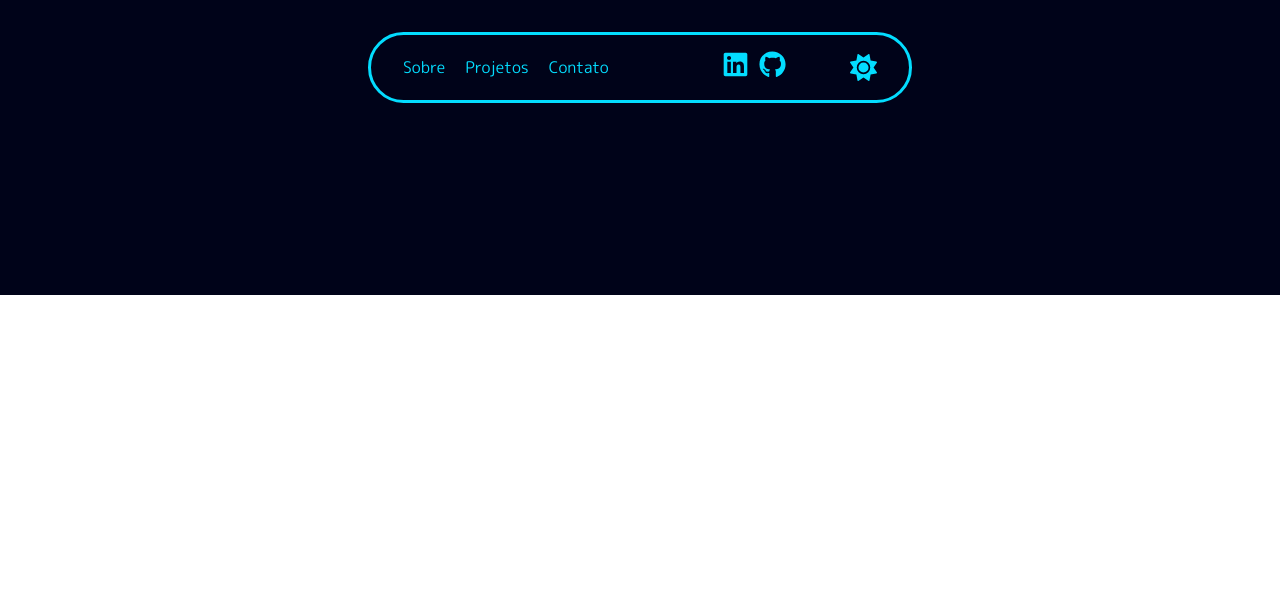
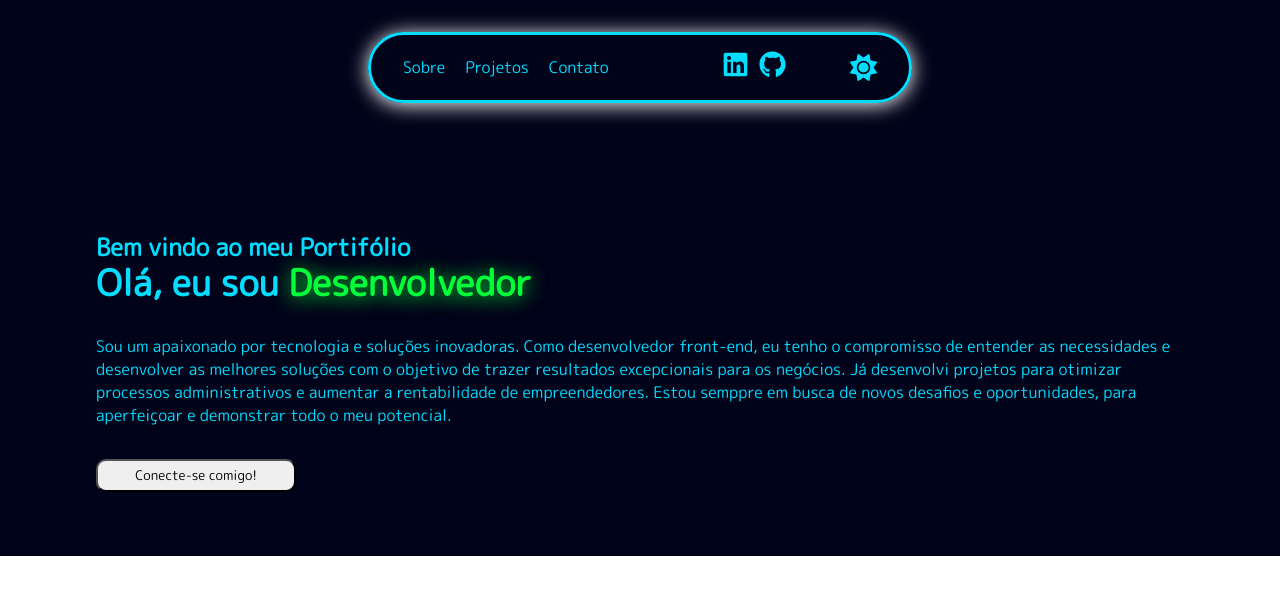
Before and after one commit to Douglas4242/portifolio, a React (Vite) app: page / in a window 1280 px wide. Shown: the top 594 px of the page. Built offline with nearby package versions, Linux system fonts and the light colour scheme.

Commit message:
Navbar and introduction Update

```diff
--- a/src/assets/components/intro/Introduction.jsx
+++ b/src/assets/components/intro/Introduction.jsx
@@ -1,13 +1,50 @@
-import React, { useContext } from 'react'
+import React, { useContext, useEffect, useState } from 'react'
 import './introduction.css'
 import { ThemeContext } from '../../context/ThemeContext'
 
 const Introduction = () => {
     const { lightTheme } = useContext(ThemeContext)
+    const [text, setText] = useState('')
+    const toRotate = ['Douglas Moraes!   ', 'Desenvolvedor Front-End!   ']
+    const [loop, setLoop] = useState(0)
+    const [isDeleting, setIsDeleting] = useState(false)
+    const deletPeriod = 30
+    const writePeriod = 100
+    const [delta, setDelta] = useState(100)
+
+    useEffect(() => {
+        let ticker = setInterval(() => {
+            toType()
+        }, delta)
+        return () => { clearInterval(ticker) }
+    }, [text])
+
+    const toType = () => {
+        let i = loop % toRotate.length;
+        let fullText = toRotate[i]
+        let updatedText = isDeleting ? fullText.substring(0, text.length - 1) : fullText.substring(0, text.length + 1)
+
+        setText(updatedText)
+
+        if (!isDeleting && updatedText === fullText) {
+            setIsDeleting(true)
+            setDelta(deletPeriod)
+        } else if (isDeleting && updatedText === '') {
+            setIsDeleting(false)
+            setDelta(writePeriod)
+            setLoop(loop + 1)
+        }
+
+    }
 
     return (
         <div className={`pd__introduction section__padding ${lightTheme ? 'theme__light' : 'theme__dark'}`}>
-
+            <h4><strong>Bem vindo ao meu Portifólio</strong></h4>
+            <h1>Olá, eu sou <span className={lightTheme ? 'highlight-light' : 'highlight-dark'}>{text}</span></h1>
+            <div className="pd__introduction-text">
+                <p>Sou um apaixonado por tecnologia e soluções inovadoras. Como desenvolvedor front-end, eu tenho o compromisso de entender as necessidades e desenvolver as melhores soluções com o objetivo de trazer resultados excepcionais para os negócios. Já desenvolvi projetos para otimizar processos administrativos e aumentar a rentabilidade de empreendedores. Estou semppre em busca de novos desafios e oportunidades, para aperfeiçoar e demonstrar todo o meu potencial.</p>
+                <button className={lightTheme ? 'button__light' : 'button__dark'} type='button'>Conecte-se comigo!</button>
+            </div>
         </div>
     )
 }
--- a/src/assets/components/intro/introduction.css
+++ b/src/assets/components/intro/introduction.css
@@ -0,0 +1,39 @@
+.pd__introduction h4 {
+    font-size: 24px;
+    line-height: 32px;
+}
+
+.pd__introduction h1 {
+    font-size: 36px;
+    line-height: 40px;
+    margin-bottom: 2rem;
+}
+
+.pd__introduction span {
+    font-weight: 800;
+}
+
+.pd__introduction-text {
+    display: flex;
+    flex-direction: column;
+}
+
+.pd__introduction-text button {
+    width: 200px;
+    padding: 5px;
+    margin-top: 2rem;
+    border-radius: 10px;
+
+}
+
+
+
+.highlight-dark {
+    color: var(--color-text-dark-highlight);
+    text-shadow: 0px 2px 20px;
+}
+
+.highlight-light {
+    color: var(--color-text-light-highlight);
+    text-shadow: 0px 2px 2px black;
+}
--- a/src/assets/components/navbar/Navbar.jsx
+++ b/src/assets/components/navbar/Navbar.jsx
@@ -26,7 +26,7 @@ const Navbar = () => {
 
     return (
         <div className={`pd__navbar ${lightTheme ? 'theme__light' : 'theme__dark'}`}>
-            <div className="pd__navbar-content">
+            <div className={`pd__navbar-content ${lightTheme ? '' : 'glow'}`}>
                 <div className="pd__navbar-links-text">
                     <Menu />
                 </div>
--- a/src/assets/components/navbar/navbar.css
+++ b/src/assets/components/navbar/navbar.css
@@ -15,8 +15,7 @@
     border: solid;
 }
 
-.pd__navbar-content:hover {
-    transition-duration: 0.3s;
+.glow {
     box-shadow: 0px 2px 20px 0px white;
 }
 
@@ -55,7 +54,7 @@
 .pd__navbar-menu-links-icons a:hover,
 .pd__navbar-menu-theme:hover {
     transform: scale(1.15);
-    transition-duration: 0.5s;
+    transition-duration: 0.3s;
 }
 
 
@@ -130,5 +129,9 @@
         text-align: center;
     }
 
+    .glow {
+        box-shadow: none;
+    }
+
 
 }
--- a/src/index.css
+++ b/src/index.css
@@ -7,4 +7,6 @@
     --color-bg-dark: #000319;
     --color-text-light: #000;
     --color-text-dark: #03ddff;
+    --color-text-dark-highlight: #03ff3a;
+    --color-text-light-highlight: #0368ff;
 }
```
